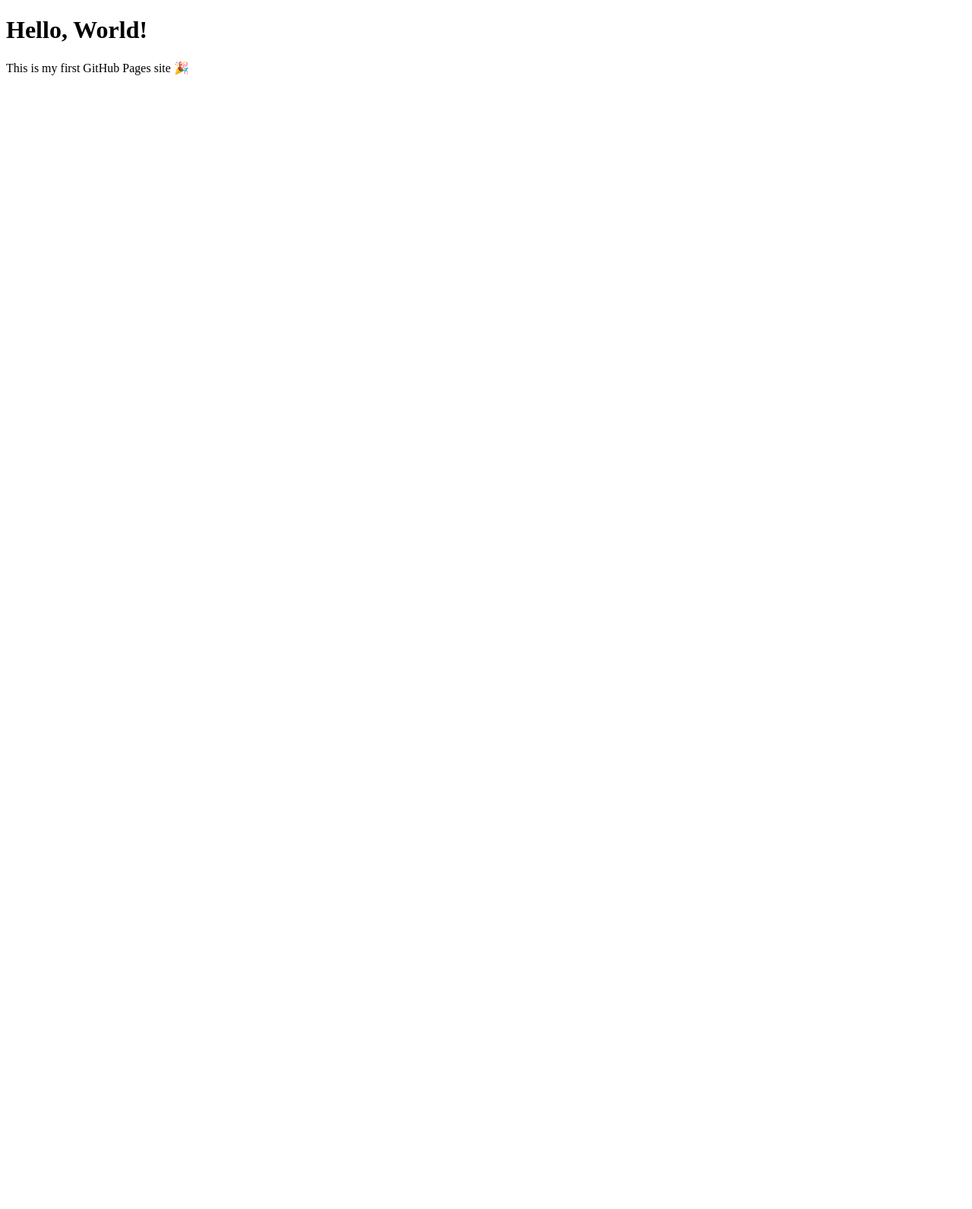
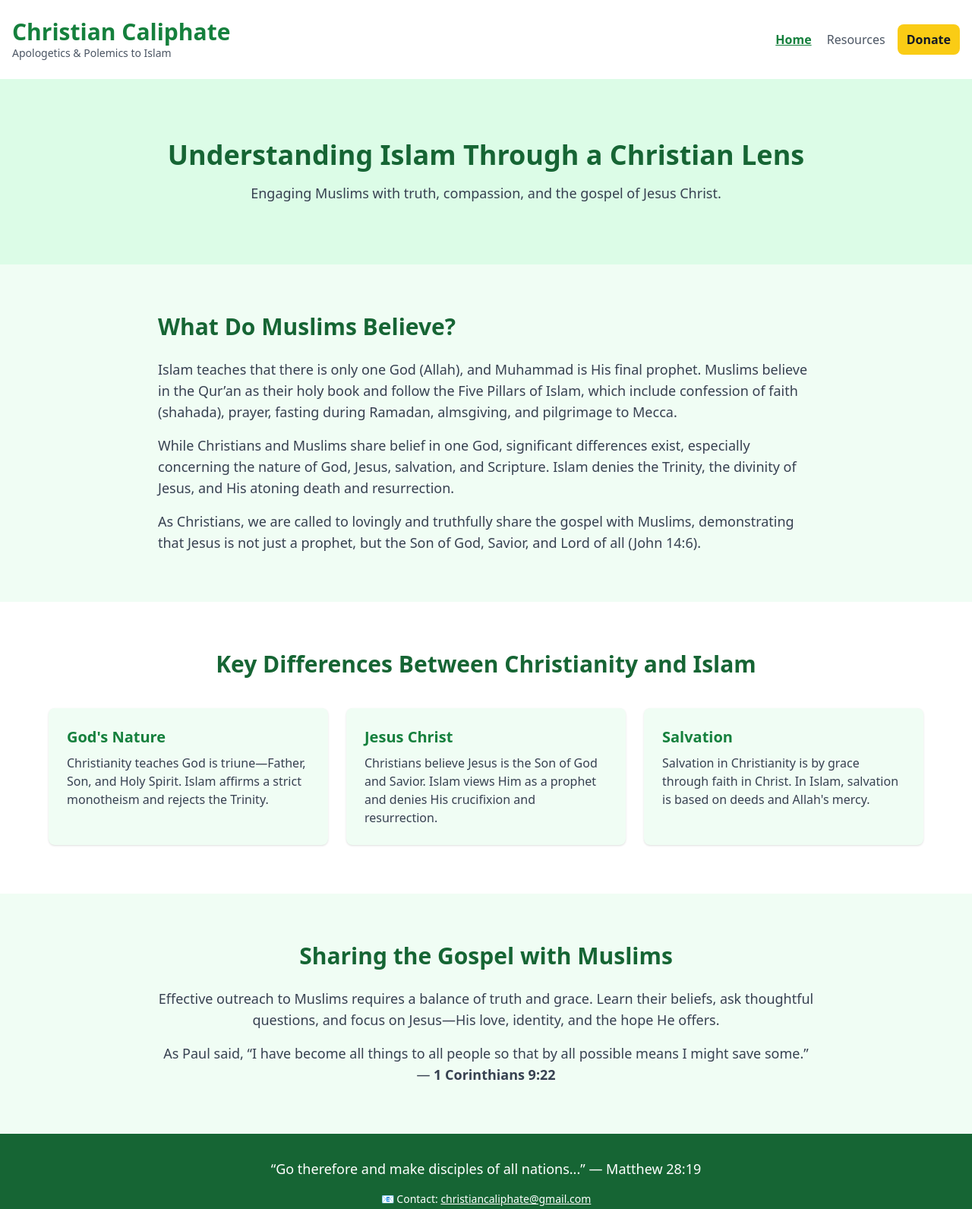
Before and after one commit to christiankhalifa/islamdebunked, a plain HTML site: page index.html in a window 1280 px wide. Shown: the top 1591 px of the page at 76% size. Before the commit the page ends 800 px from the top, so only its background shows below. Drawn offline with nearby package versions, Linux system fonts and the light colour scheme.

Commit message:
more updates

```diff
--- a/index.html
+++ b/index.html
@@ -1,11 +1,96 @@
 <!DOCTYPE html>
-<html>
+<html lang="en">
 <head>
-  <meta charset="UTF-8">
-  <title>Hello World</title>
+  <meta charset="UTF-8" />
+  <meta name="viewport" content="width=device-width, initial-scale=1.0" />
+  <title>Christian Caliphate - Apologetics & Polemics to Islam</title>
+  <link rel="icon" href="favicon.ico" type="image/x-icon" />
+  <script src="https://cdn.tailwindcss.com"></script>
 </head>
-<body>
-  <h1>Hello, World!</h1>
-  <p>This is my first GitHub Pages site 🎉</p>
+<body class="bg-green-50 text-gray-800 font-sans">
+
+  <!-- Header -->
+  <header class="bg-white shadow">
+    <div class="max-w-7xl mx-auto px-4 py-6 flex justify-between items-center">
+      <div>
+        <h1 class="text-3xl font-bold text-green-700">Christian Caliphate</h1>
+        <p class="text-sm text-gray-600">Apologetics & Polemics to Islam</p>
+      </div>
+
+      <!-- Navigation + Buy Me a Coffee -->
+      <div class="flex items-center space-x-4">
+        <nav class="space-x-4">
+          <a href="index.html" class="text-green-700 font-semibold underline">Home</a>
+          <a href="resources.html" class="text-gray-600 hover:text-green-700">Resources</a>
+        </nav>
+        <a href="https://buymeacoffee.com/christianc6" target="_blank"
+           class="bg-yellow-400 text-gray-900 font-semibold px-3 py-2 rounded-lg hover:bg-yellow-500 transition">
+          Donate
+        </a>
+      </div>
+    </div>
+  </header>
+
+  <!-- Hero Section -->
+  <section class="bg-green-100 text-center py-20">
+    <h2 class="text-4xl font-bold text-green-800">Understanding Islam Through a Christian Lens</h2>
+    <p class="mt-4 text-lg text-gray-700">Engaging Muslims with truth, compassion, and the gospel of Jesus Christ.</p>
+  </section>
+
+  <!-- Islam Overview -->
+  <section class="py-16 px-4 max-w-4xl mx-auto">
+    <h3 class="text-3xl font-semibold text-green-800 mb-6">What Do Muslims Believe?</h3>
+    <p class="text-lg text-gray-700 mb-4">
+      Islam teaches that there is only one God (Allah), and Muhammad is His final prophet. Muslims believe in the Qur’an as their holy book and follow the Five Pillars of Islam, which include confession of faith (shahada), prayer, fasting during Ramadan, almsgiving, and pilgrimage to Mecca.
+    </p>
+    <p class="text-lg text-gray-700 mb-4">
+      While Christians and Muslims share belief in one God, significant differences exist, especially concerning the nature of God, Jesus, salvation, and Scripture. Islam denies the Trinity, the divinity of Jesus, and His atoning death and resurrection.
+    </p>
+    <p class="text-lg text-gray-700">
+      As Christians, we are called to lovingly and truthfully share the gospel with Muslims, demonstrating that Jesus is not just a prophet, but the Son of God, Savior, and Lord of all (John 14:6).
+    </p>
+  </section>
+
+  <!-- Key Differences Section -->
+  <section class="bg-white py-16 px-4">
+    <div class="max-w-6xl mx-auto">
+      <h3 class="text-3xl font-semibold text-green-800 mb-10 text-center">Key Differences Between Christianity and Islam</h3>
+      <div class="grid gap-6 md:grid-cols-3">
+        <div class="bg-green-50 p-6 rounded-lg shadow hover:shadow-lg transition">
+          <h4 class="text-xl font-bold text-green-700 mb-2">God's Nature</h4>
+          <p class="text-gray-700">Christianity teaches God is triune—Father, Son, and Holy Spirit. Islam affirms a strict monotheism and rejects the Trinity.</p>
+        </div>
+        <div class="bg-green-50 p-6 rounded-lg shadow hover:shadow-lg transition">
+          <h4 class="text-xl font-bold text-green-700 mb-2">Jesus Christ</h4>
+          <p class="text-gray-700">Christians believe Jesus is the Son of God and Savior. Islam views Him as a prophet and denies His crucifixion and resurrection.</p>
+        </div>
+        <div class="bg-green-50 p-6 rounded-lg shadow hover:shadow-lg transition">
+          <h4 class="text-xl font-bold text-green-700 mb-2">Salvation</h4>
+          <p class="text-gray-700">Salvation in Christianity is by grace through faith in Christ. In Islam, salvation is based on deeds and Allah's mercy.</p>
+        </div>
+      </div>
+    </div>
+  </section>
+
+  <!-- Evangelism Section -->
+  <section class="py-16 px-4 max-w-4xl mx-auto text-center">
+    <h3 class="text-3xl font-semibold text-green-800 mb-6">Sharing the Gospel with Muslims</h3>
+    <p class="text-lg text-gray-700 mb-4">
+      Effective outreach to Muslims requires a balance of truth and grace. Learn their beliefs, ask thoughtful questions, and focus on Jesus—His love, identity, and the hope He offers.
+    </p>
+    <p class="text-lg text-gray-700">
+      As Paul said, “I have become all things to all people so that by all possible means I might save some.” — <strong>1 Corinthians 9:22</strong>
+    </p>
+  </section>
+
+  <!-- Footer -->
+  <footer class="bg-green-800 text-white py-8 text-center">
+    <p class="text-lg">“Go therefore and make disciples of all nations...” — Matthew 28:19</p>
+    <p class="mt-4 text-sm">
+      📧 Contact: <a href="mailto:christiancaliphate@gmail.com" class="underline hover:text-gray-200">christiancaliphate@gmail.com</a>
+    </p>
+    <p class="mt-2 text-xs text-gray-200">&copy; 2025 Christian Caliphate. All rights reserved.</p>
+  </footer>
+
 </body>
 </html>
```
Also changed, not shown: resources.html (added, +121 -0 lines), 2 other files.
